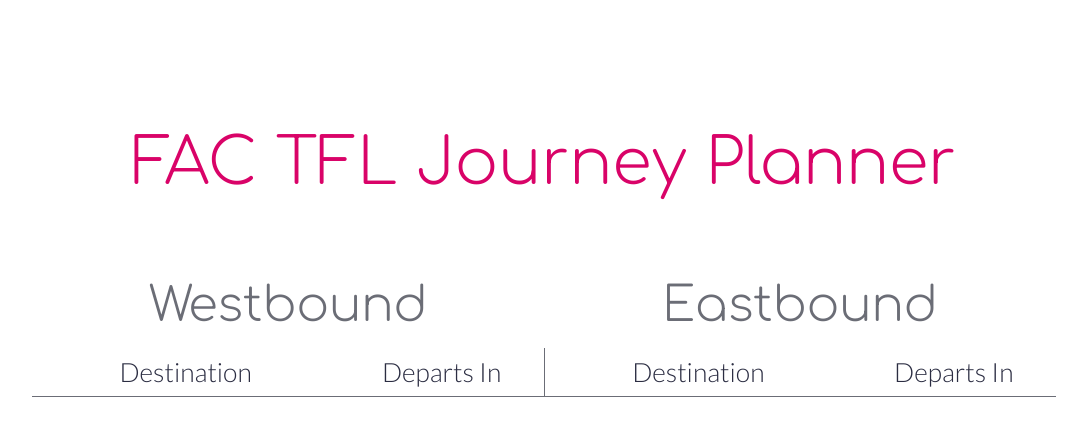
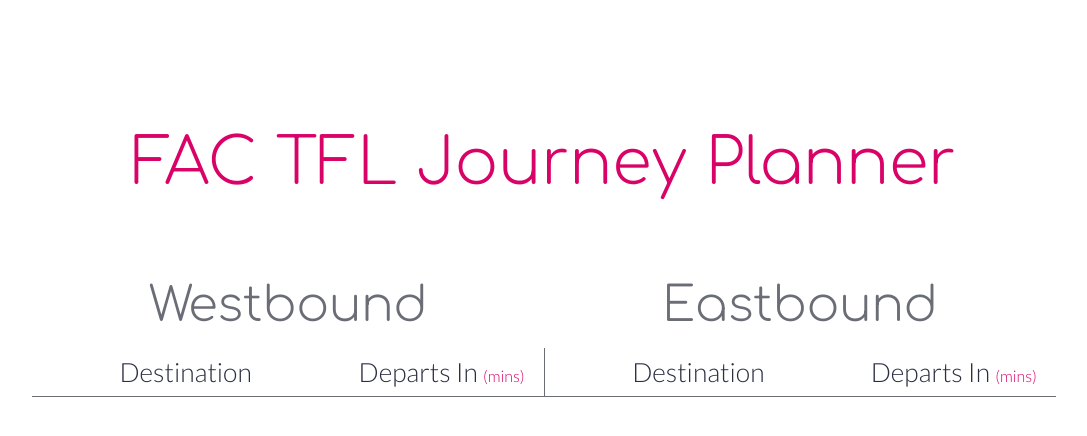
Before and after one commit to FAC10/week5-jajascript, a website: page public/index.html in a window 1280 px wide. Shown: the whole page, without its empty margins (96-1183 px from the left). Drawn offline with Linux system fonts and the light colour scheme; no server answers.

Commit message:
Add mins unit to the 'Departs in' column title fix #54

```diff
--- a/public/index.html
+++ b/public/index.html
@@ -29,7 +29,7 @@
       </div>
 
       <div class='train-info_header departure'>
-        <h3>Departs In</h3>
+        <h3>Departs In <span>(mins)</span></h3>
       </div>
 
       <div class="append-data" id="westbound-data">
@@ -51,7 +51,7 @@
         <h3>Destination</h3>
       </div>
       <div class='train-info_header departure'>
-        <h3>Departs In</h3>
+        <h3>Departs In <span>(mins)</span></h3>
       </div>
 
       <div class="append-data" id="eastbound-data">
--- a/public/styles.css
+++ b/public/styles.css
@@ -57,6 +57,10 @@
   font-size: 3.998rem;
 }
 
+h3 span {
+  font-size: 1rem;
+  color: #D90368;
+}
 
 .traintimes-wrapper {
   padding: 1em;
```
